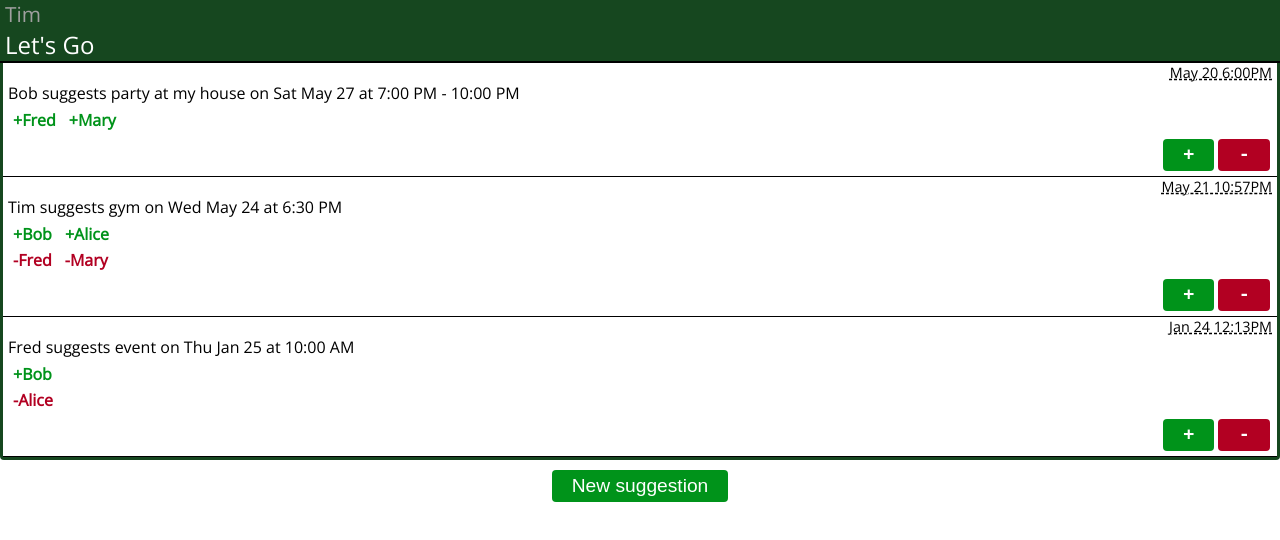
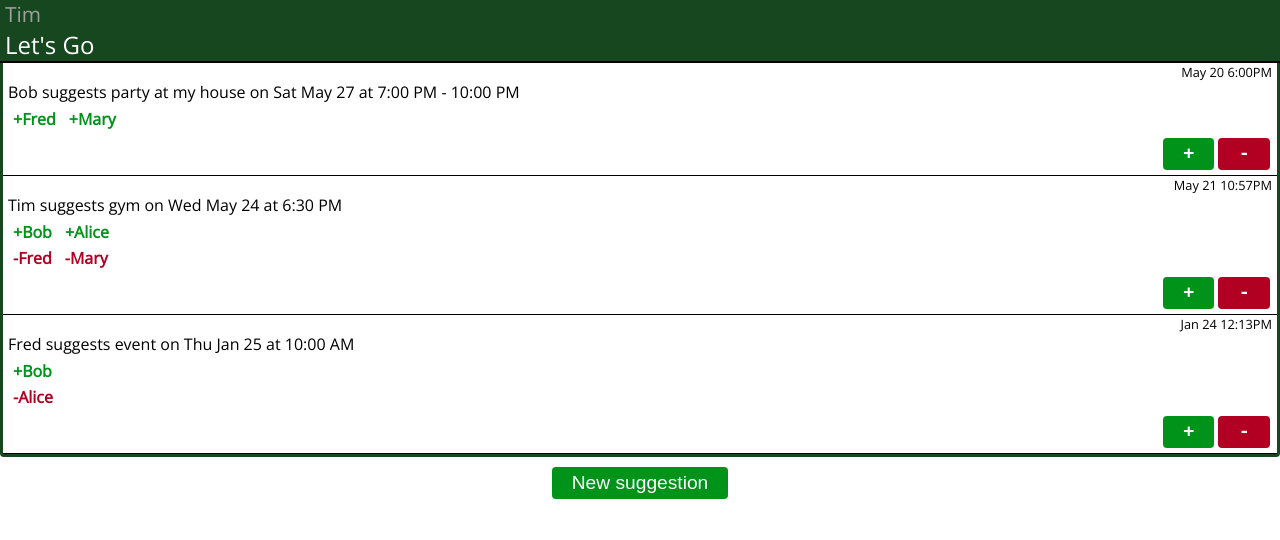
Before and after one commit to SlimTim10/LetsGo, a React (Create React App) app: page / in a window 1280 px wide. Shown: the top 540 px of the page. Built offline with nearby package versions, Linux system fonts and the light colour scheme.

Commit message:
Minor style change

```diff
--- a/src/index.css
+++ b/src/index.css
@@ -37,10 +37,8 @@ body {
 }
 
 .message-date {
-	font-size: 0.9em;
-	text-decoration: underline dashed;
+	font-size: 0.8em;
 	text-align: right;
-
 }
 
 .message-content {
```
